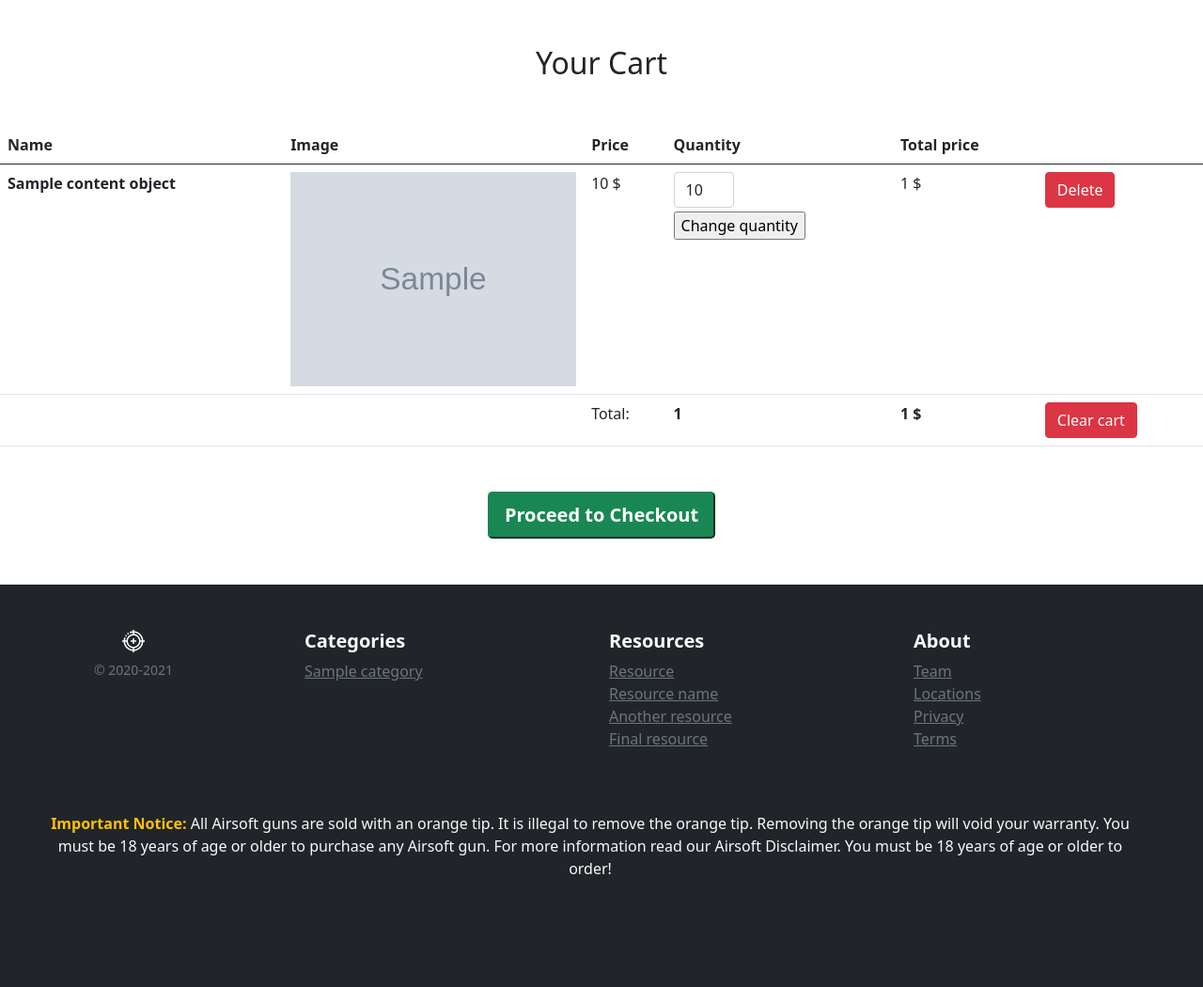
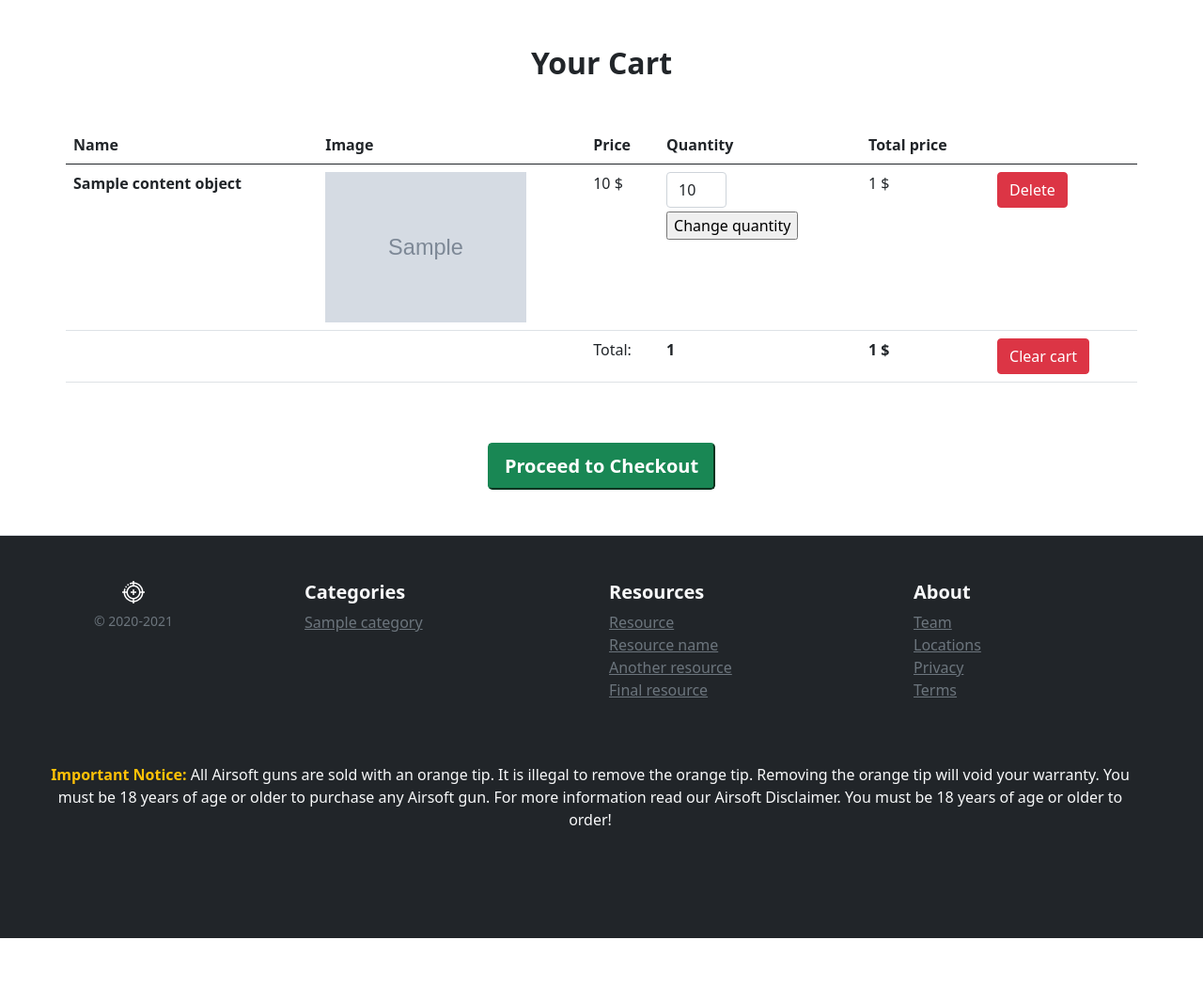
Before and after one commit to welel/airsoft-shop-website, a Django app: template shop/main/templates/customer_cart.html in a window 1280 px wide. Shown: the part 61-1111 px from the top of the page at 94% size. After the commit the page ends 1059 px from the top, so only its background shows below. Run offline with Django 3.2, Linux system fonts and the light colour scheme; the template is opened without the code that fills it: most values are stand-ins (such as "Sample title", 1, 10 or a date in 2020); grey boxes marked "Sample" are stand-in pictures; parts of the project's set-up code (start-up, migrations or seed data) failed here and were passed over; some libraries are stand-ins or nearby versions.

Commit message:
Category+Cart html refactoring.

```diff
--- a/shop/main/templates/category.html
+++ b/shop/main/templates/category.html
@@ -6,9 +6,11 @@
 
 {% block main %}
 
-<div class="container">
+<div class="container mt-5">
     <h1 class="fw-bolder pt-4">{{category}}</h1>
-    <p>{{category.description}}</p>
+    {% if category.description %}
+        <p>{{category.description}}</p>
+    {% endif %}
 
     <div class="content-top">
 	<ul>
--- a/shop/main/templates/customer_cart.html
+++ b/shop/main/templates/customer_cart.html
@@ -5,15 +5,18 @@
 {% block title %}Cart{% endblock %}
 
 {% block main %}
-
+<div class="container">
+    <div class="row">
 
     {% if cart.items.count %}
-  <h2 class="text-center mt-5 mb-5">Your Cart</h2>
+      <h2 class="text-center mt-5 mb-5 fw-bold">Your Cart</h2>
       <table class="table">
         {% if messages %}
           {% for message in messages %}
             <div class="alert alert-success alert-dismissible fade show" role="alert">
-          <strong>{{message}}</strong>
+              <strong>
+                  {{message}}
+              </strong>
               <button type="button" class="btn-close" data-bs-dismiss="alert" aria-label="Close"></button>
             </div>
           {% endfor %}
@@ -30,9 +33,9 @@
         </thead>
         <tbody>
         {% for item in cart.items.all %}
-      <tr>
+          <tr style="height: 160px;">
             <th scope="row">{{item.content_object.title}}</th>
-        <td class="w-25"><img src="{{item.content_object.image.url}}" class="img-fluid" /></td>
+            <td class="w-25" ><img src="{{item.content_object.image.url}}" class="img-fluid" style="object-fit: contain; max-height: 160px;" /></td>
             <td>{{item.content_object.price}} $</td>
             <td>
               <form action="{% url 'change_cart_item_quantity' category_slug=item.content_object.category.slug item_slug=item.content_object.slug %}" method="POST">
@@ -83,5 +86,6 @@
       </div>
     {% endif %}
 
-
+    </div>
+</div>
 {% endblock %}
```
Also changed, not shown: shop/main/views.py (+8 -9 lines). Lines whose indentation alone changed are shown as unchanged.
